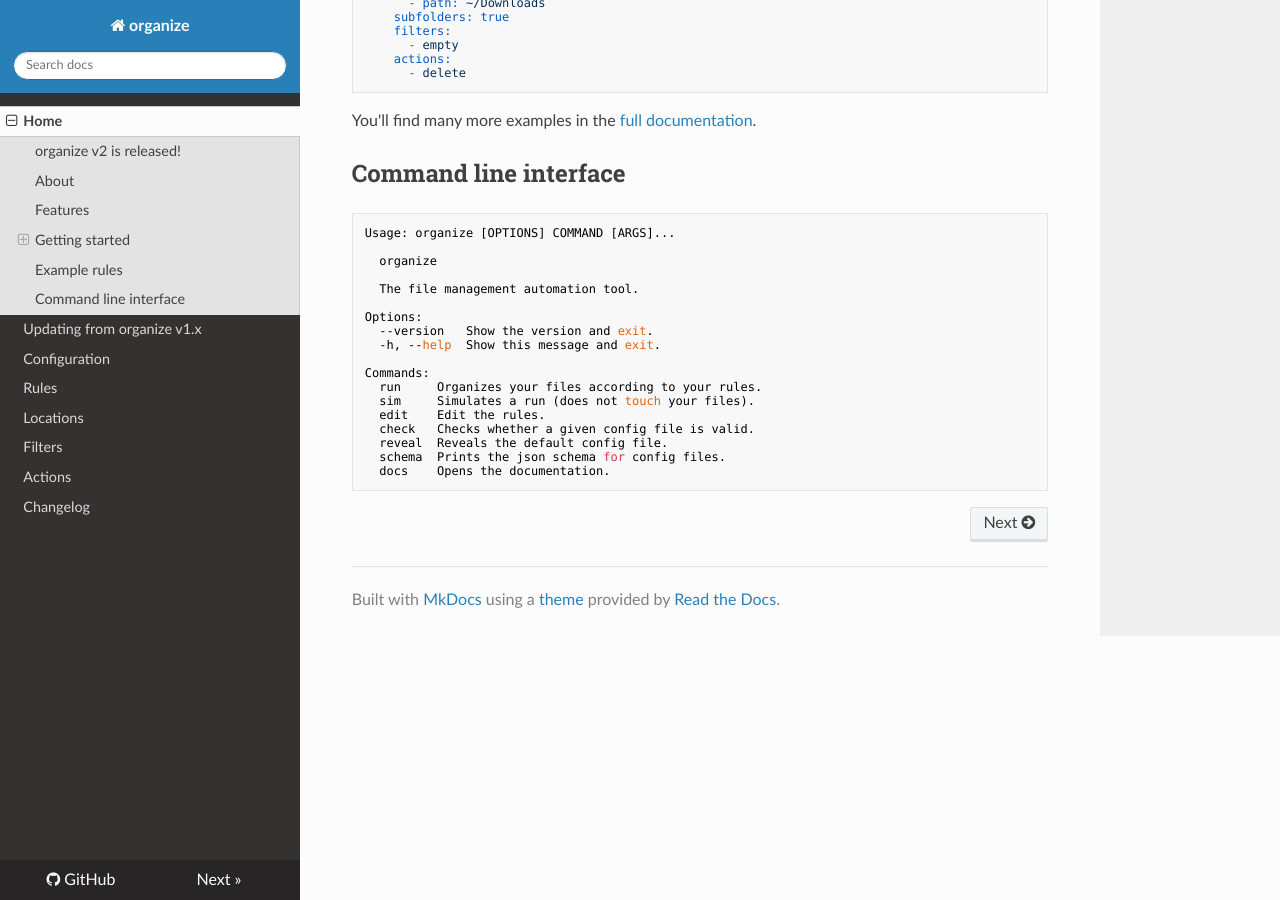
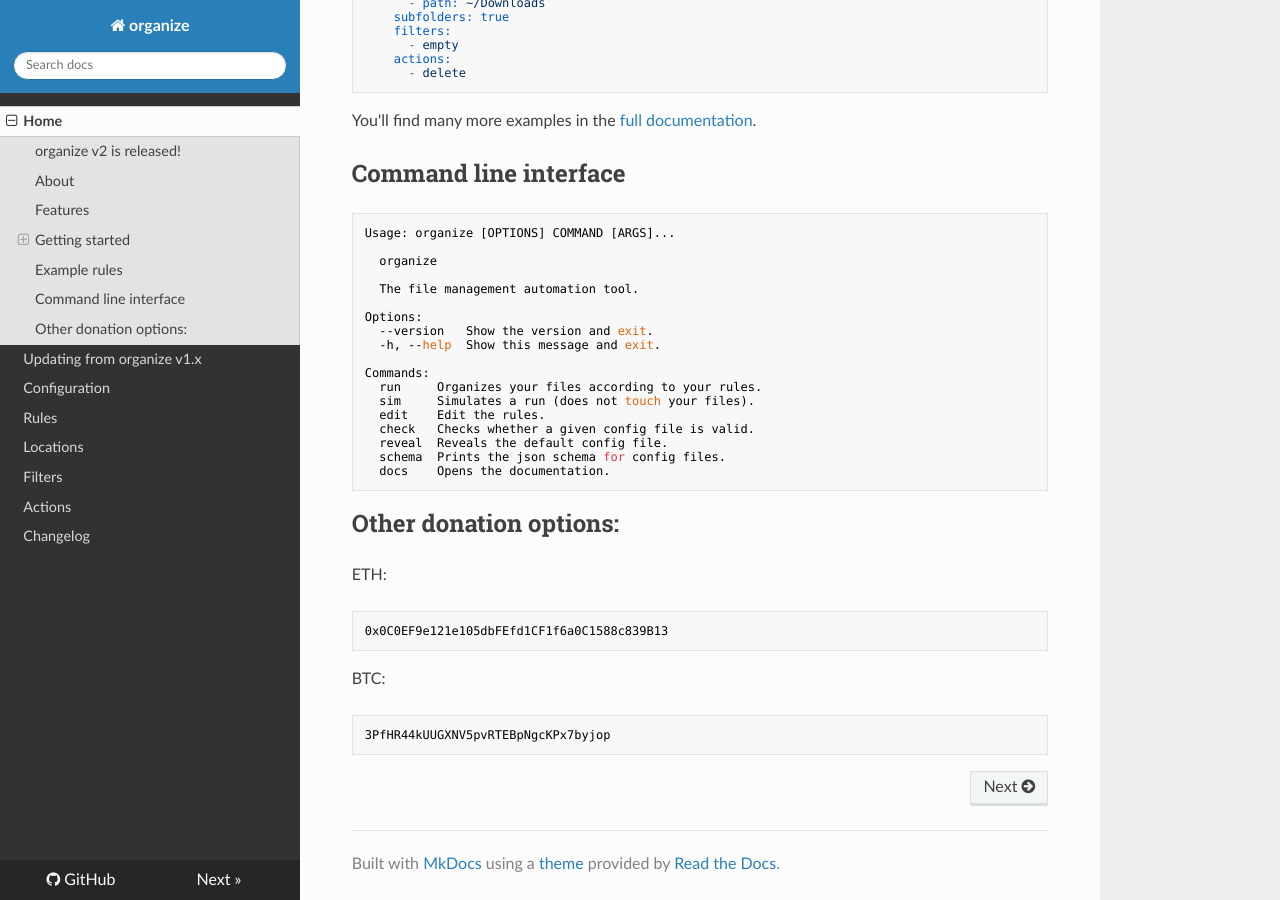
Before and after one commit to tfeldmann/organize, an MkDocs documentation site: the page built from docs/index.md, in a window 1280 px wide and 900 px high, scrolled down 3534 px. Built offline with MkDocs 1.6.1, drawn with Linux system fonts in a browser that asks for light colours; nearby versions of some CDN libraries.

Commit message:
update docs

````diff
--- a/README.md
+++ b/README.md
@@ -230,3 +230,15 @@
   schema  Prints the json schema for config files.
   docs    Opens the documentation.
 ```
+
+## Other donation options:
+
+ETH:
+```
+0x0C0EF9e121e105dbFEfd1CF1f6a0C1588c839B13
+```
+
+BTC:
+```
+3PfHR44kUUGXNV5pvRTEBpNgcKPx7byjop
+```
````
Also changed, not shown: docs/updating-from-v1.md (+2 -0 lines).
